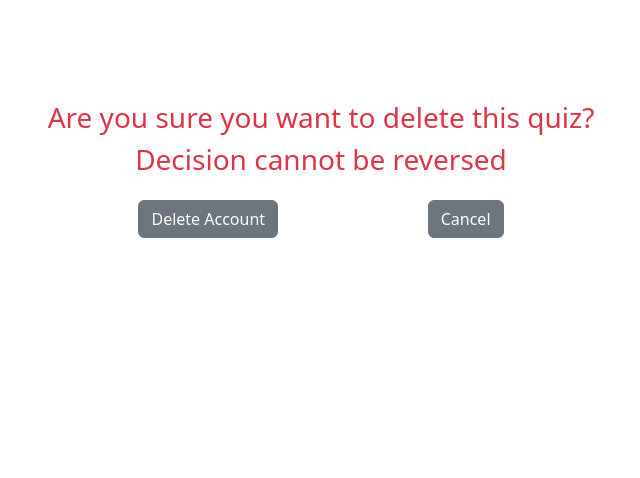
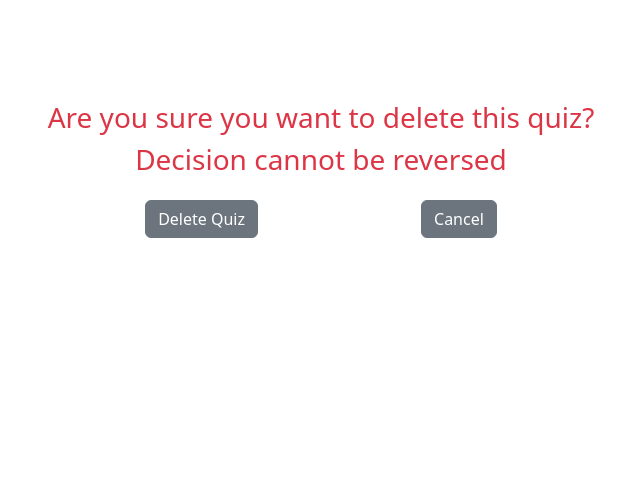
Before and after one commit to Jimbo8927/set09103, a Flask app: template templates/delete-quiz.html in a window 1280 px wide. Shown: the part 151-629 px from the top of the page, without its empty margins (319-959 px from the left). Run offline with Flask 3, Linux system fonts and the light colour scheme; the template is opened without the code that fills it: most values are stand-ins (such as "Sample title", 1, 10 or a date in 2020); some libraries are stand-ins or nearby versions.

Commit message:
fixed issue where quiz was ouputting wrong message

```diff
--- a/templates/delete-quiz.html
+++ b/templates/delete-quiz.html
@@ -7,7 +7,7 @@
         <!-- Confirms account deletion-->
         <div class="d-flex flex-row justify-content-around p-3">
         <form name="delete" method="post" action="">
-            <button type="submit" class="btn btn-secondary">Delete Account</button>
+            <button type="submit" class="btn btn-secondary">Delete Quiz</button>
         </form>
 
         <!-- returns the user to the quiz list-->
```
Also changed, not shown: templates/quiz-score.html (+4 -4 lines).
